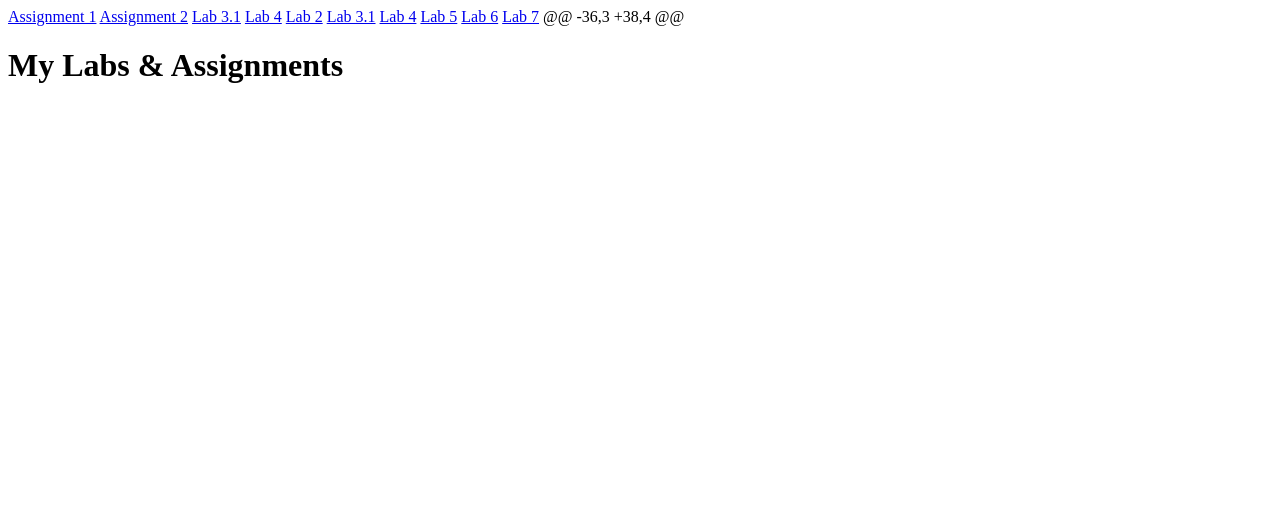
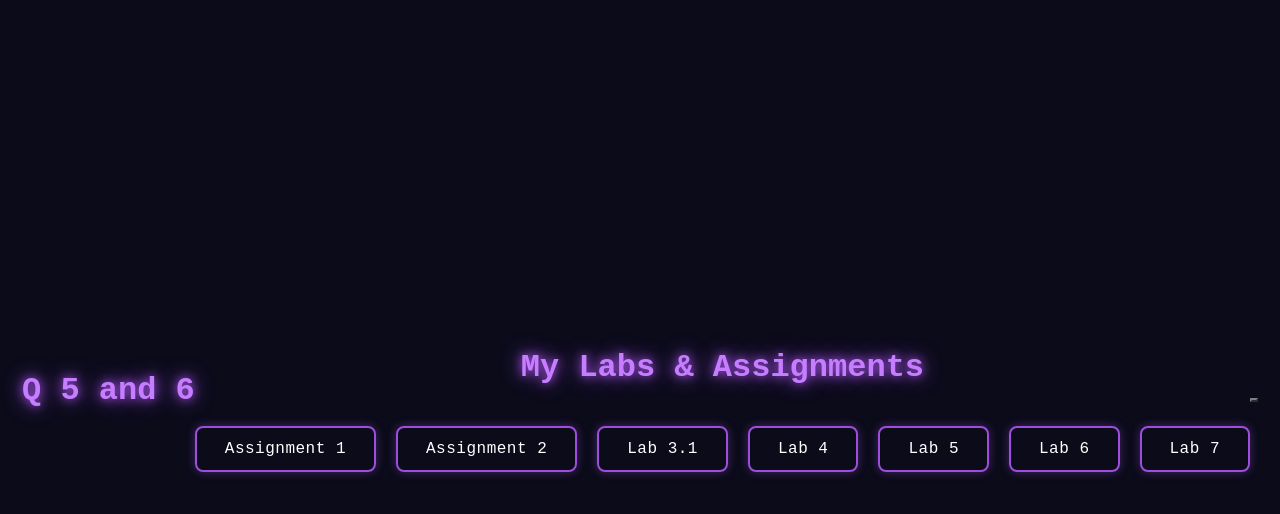
Before and after one commit to osalnahdi/CPIT-405-, a plain HTML site: page index.html in a window 1280 px wide. Drawn offline with Linux system fonts and the light colour scheme.

Commit message:
Refactor index.html structure and update links

```diff
--- a/index.html
+++ b/index.html
@@ -1,14 +1,45 @@
-<div class="button-group">
+<!DOCTYPE html>
+<html lang="en">
+ <head>
+
+  <meta charset="UTF-8">
+  <meta name="viewport" content="width=device-width, initial-scale=1.0">
+  <title>My Labs & Assignments</title>
+
+  <style>
+
+   body { font-family: 'Courier New', monospace; background-color: #0b0b1a; color: #d1caff; display: flex; justify-content: center; align-items: center; height: 100vh; margin: 0; }
+   .container {
+    text-align: center; }
+   h1 { color: #c77dff; text-shadow: 0 0 10px #9d4edd, 0 0 20px #9d4edd; margin-bottom: 40px; }
+   .button-group { display: flex; flex-wrap: wrap; justify-content: center; gap: 20px; }
+   .btn { text-decoration: none; color: #fff; background-color: transparent; border: 2px solid #9d4edd; padding: 12px 28px; border-radius: 8px; font-size: 16px; letter-spacing: 0.5px; transition: all 0.3s ease; box-shadow: 0 0 10px rgba(157, 78, 221, 0.4); }
+   .btn:hover { background-color: #9d4edd; color: #000; box-shadow: 0 0 20px #c77dff, 0 0 40px #9d4edd; transform: translateY(-3px); }
+
+  </style>
+ </head>
+
+ <body>
+
+
+    <h1>Q 5 and 6</h1>
+
+
+
+
+<table border="2">
+  <div class="container">
+   <h1>My Labs & Assignments</h1>
+   <div class="button-group">
     <a href="Assignment-1/index.html" class="btn">Assignment 1</a>
     <a href="Assignment-2/Assignment2.html" class="btn">Assignment 2</a>
     <a href="lab3.1.html" class="btn">Lab 3.1</a> <a href="lab4.html" class="btn">Lab 4</a>
-    <a href="lab2/index.html" class="btn">Lab 2</a>
-    <a href="lab3.1.html" class="btn">Lab 3.1</a>
-    <a href="lab4.html" class="btn">Lab 4</a>
     <a href="lab5/index.html" class="btn">Lab 5</a>
     <a href="lab6/index.html" class="btn">Lab 6</a>
     <a href="lab7/lab7.html" class="btn">Lab 7</a>
-@@ -36,3 +38,4 @@ <h1>My Labs & Assignments</h1>
+   </div>
 
+  </div>
+</table>
  </body>
 </html>
```
